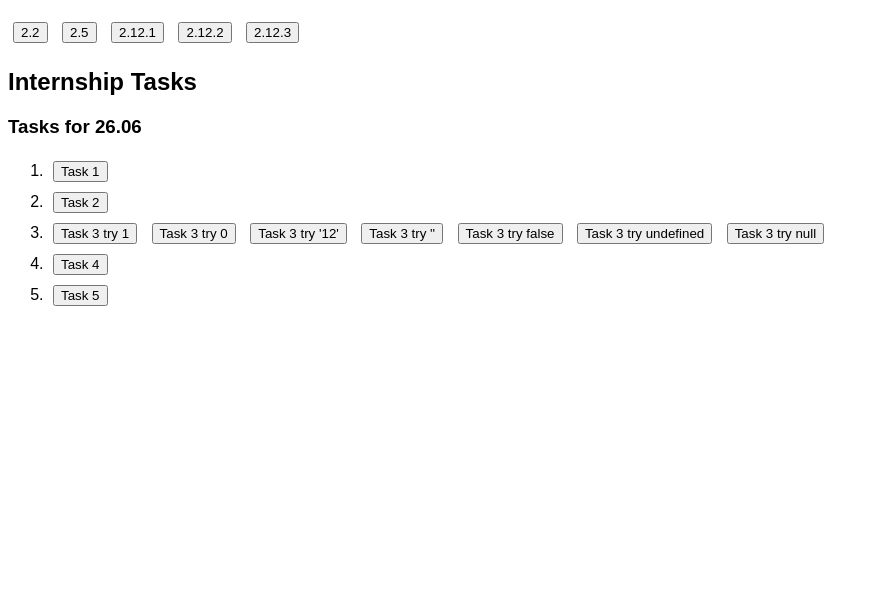
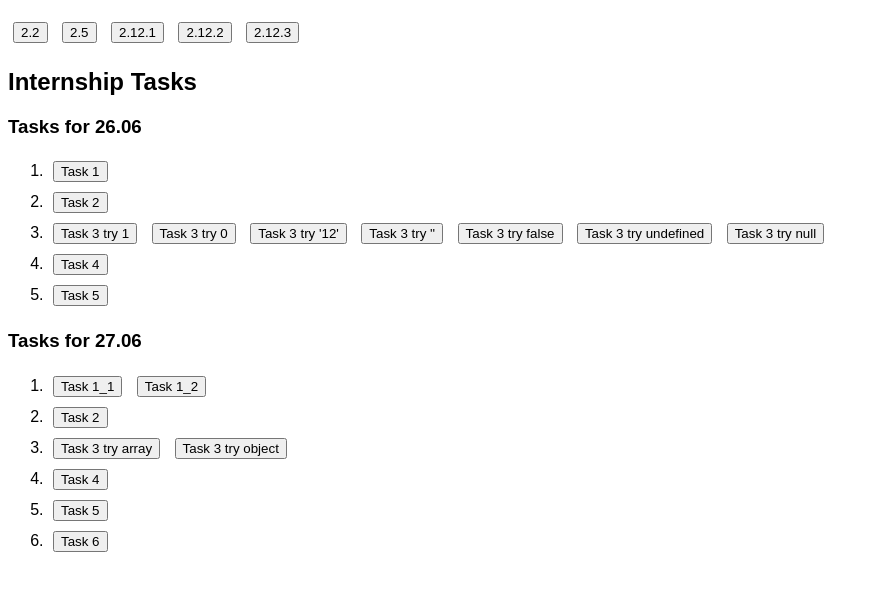
Before and after one commit to pavlentiysv/hiqo-js-tasks, a plain HTML site: page index.html in a window 1280 px wide. Shown: the part 111-702 px from the top of the page, without its empty margins (0-879 px from the left). Drawn offline with Linux system fonts and the light colour scheme.

Commit message:
solved 6 tasts for 27.06

```diff
--- a/index.html
+++ b/index.html
@@ -47,14 +47,50 @@
         </li>
 
       </ol>
+
+      <h3>Tasks for 27.06</h3>
+      <ol>
+
+        <li>
+          <input class="task-runner" type="button" value="Task 1_1" onclick="chunk(['a', 'b', 'c', 'd'], 2)" />
+          <input class="task-runner" type="button" value="Task 1_2" onclick="chunk(['a', 'b', 'c', 'd'], 3)" />
+        </li>
+        <li>
+          <input class="task-runner" type="button" value="Task 2" onclick="difference([2, 1], [2, 3, 4])" />
+        </li>
+        <li>
+          <input class="task-runner" type="button" value="Task 3 try array" onclick="findIndex(numbers, 1)" />
+          <input class="task-runner" type="button" value="Task 3 try object" onclick="findIndex(users, (user) => user.name === 'User2')" />
+        </li>
+        <li>
+          <input class="task-runner" type="button" value="Task 4" onclick="flattenDeep([1, [2, [3, [4]], 5]])" />
+        </li>
+        <li>
+          <input class="task-runner" type="button" value="Task 5" onclick="fromPairs([['a', 1], ['b', 2]])" />
+        </li>
+        <li>
+          <input class="task-runner" type="button" value="Task 6" onclick="uniq([2, 1, 2, 5, 6, 5, 7])" />
+        </li>
+
+      </ol>
     </div>
 
+    <!-- 26.06 -->
     <script src="js/26.06/task1.js"></script>
     <script src="js/26.06/task2.js"></script>
     <script src="js/26.06/task3.js"></script>
     <script src="js/26.06/task4.js"></script>
     <script src="js/26.06/task5.js"></script>
 
+    <!-- 27.06 -->
+    <script src="js/27.06/task1.js"></script>
+    <script src="js/27.06/task2.js"></script>
+    <script src="js/27.06/task3.js"></script>
+    <script src="js/27.06/task4.js"></script>
+    <script src="js/27.06/task5.js"></script>
+    <script src="js/27.06/task6.js"></script>
+
+
     <script src="js/learnjs/learnjs.js"></script>
 
   </body>
--- /dev/null
+++ b/js/27.06/task1.js
@@ -0,0 +1,6 @@
+
+function chunk(arr, divisionIndex) {
+	var arrResult = [arr.slice(0, divisionIndex), arr.slice(divisionIndex, arr.length)]
+  console.log(arrResult);
+  return arrResult;
+}
--- /dev/null
+++ b/js/27.06/task2.js
@@ -0,0 +1,30 @@
+function difference(arr1, arr2) {
+  var buf1 = arr1.filter(function(currentValue) {
+    var countOfMatches = 0;
+    for (var i = 0; i < arr2.length; i++) {
+      if (currentValue == arr2[i]) {
+        countOfMatches++;
+      }
+    }
+    return countOfMatches < 1;
+  });
+  var buf2 = arr2.filter(function(currentValue) {
+    var countOfMatches = 0;
+    for (var i = 0; i < arr1.length; i++) {
+      if (currentValue == arr1[i]) {
+        countOfMatches++;
+      }
+    }
+    return countOfMatches < 1;
+  });
+
+  const arrResult = buf1.concat(buf2);
+  console.log(buf1);
+  console.log(buf2);
+  console.log(arrResult);
+}
+
+// Expected result
+
+// difference([2, 1], [2, 3, 4]);
+// => [1, 3, 4]
--- /dev/null
+++ b/js/27.06/task3.js
@@ -0,0 +1,16 @@
+function findIndex(objectForSearch, elementToFind) {
+  const isFunction = typeof elementToFind === 'function';
+  const searchMethod = isFunction ? 'findIndex' : 'indexOf';
+  console.log(objectForSearch[searchMethod](elementToFind));
+  return (objectForSearch[searchMethod](elementToFind));
+}
+
+// Expected result
+
+const numbers = [3, 5, 1, 6, 7];
+
+// findIndex(numbers, 1); // => 2
+
+const users = [{ name: 'User1' }, { name: 'User2' }, { name: 'User3' }];
+
+// findIndex(users, user => user.name === 'User2'); // => 1
--- /dev/null
+++ b/js/27.06/task4.js
@@ -0,0 +1,18 @@
+function flattenDeep(arr) {
+  var arrayTrigger = 1;
+  while (arrayTrigger > 0) {
+    arrayTrigger = 0;
+    for (var i = 0; i < arr.length; i++) {
+      if (typeof arr[i] === 'object') {
+        arrayTrigger += 1;
+      }
+    }
+    arr = arr.flat();
+  }
+  console.log(arr);
+  return arr;
+}
+
+// Expected result
+
+// flattenDeep([1, [2, [3, [4]], 5]]); // => [1, 2, 3, 4, 5]
--- /dev/null
+++ b/js/27.06/task5.js
@@ -0,0 +1,29 @@
+function fromPairs(arr) {
+  var result = arr.reduce(function(accumulator, currentValue) {
+    const [key, value] = currentValue;
+    return {
+      ...accumulator,
+      [key]: value
+    };
+  }, {});
+  console.log(result);
+  return result;
+}
+
+//Previous solution
+
+/*
+function fromPairs(arr) {
+
+  var objectResult = {};
+  for (var i = 0; i < arr.length; i++) {
+    objectResult[arr[i][0]] = arr[i][1];
+  }
+  console.log(objectResult);
+  return objectResult;
+}
+*/
+
+// Expected result
+
+// fromPairs([['a', 1], ['b', 2]]); // => { 'a': 1, 'b': 2 }
--- /dev/null
+++ b/js/27.06/task6.js
@@ -0,0 +1,17 @@
+function uniq(arr) {
+  var arrResult = arr.filter(function(currentElement) {
+    var countOfMatches = 0;
+    for (i = 0; i < arr.length; i++) {
+      if (currentElement === arr[i]) {
+        countOfMatches++;
+      }
+    }
+    return countOfMatches === 1;
+  });
+  console.log(arrResult);
+  return arrResult;
+}
+
+// or we can just use double loop. logic is almost the same
+
+// uniq([2, 1, 2, 5, 6, 5, 7]); // => [1, 6, 7]
```
